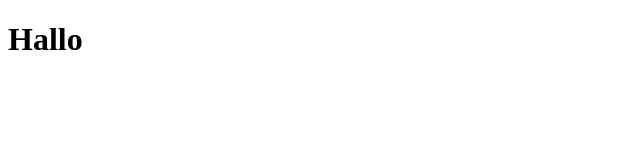
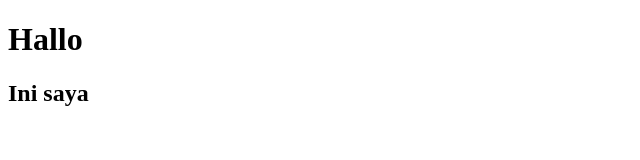
Before and after one commit to Yoga3911/pweb, a plain HTML site: page index.html in a window 1280 px wide. Shown: the whole page, without its empty margins (0-640 px from the left). Drawn offline with Linux system fonts and the light colour scheme.

Commit message:
ini saya

```diff
--- a/index.html
+++ b/index.html
@@ -3,6 +3,7 @@
 
 <head>
     <h1>Hallo</h1>
+    <h2>Ini saya</h2>
 
 </head>
 
```
